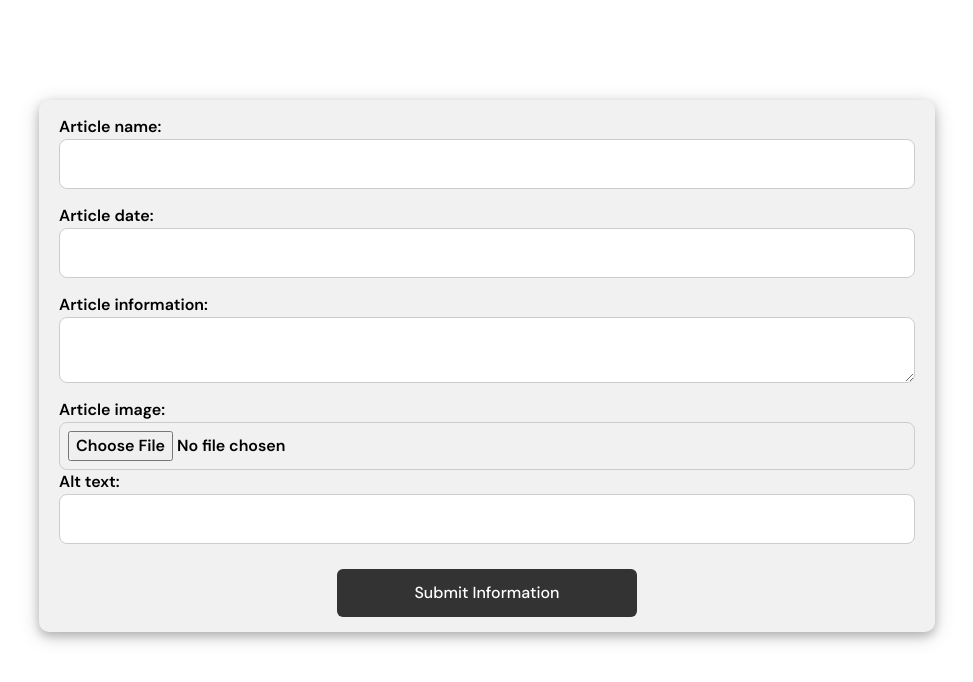
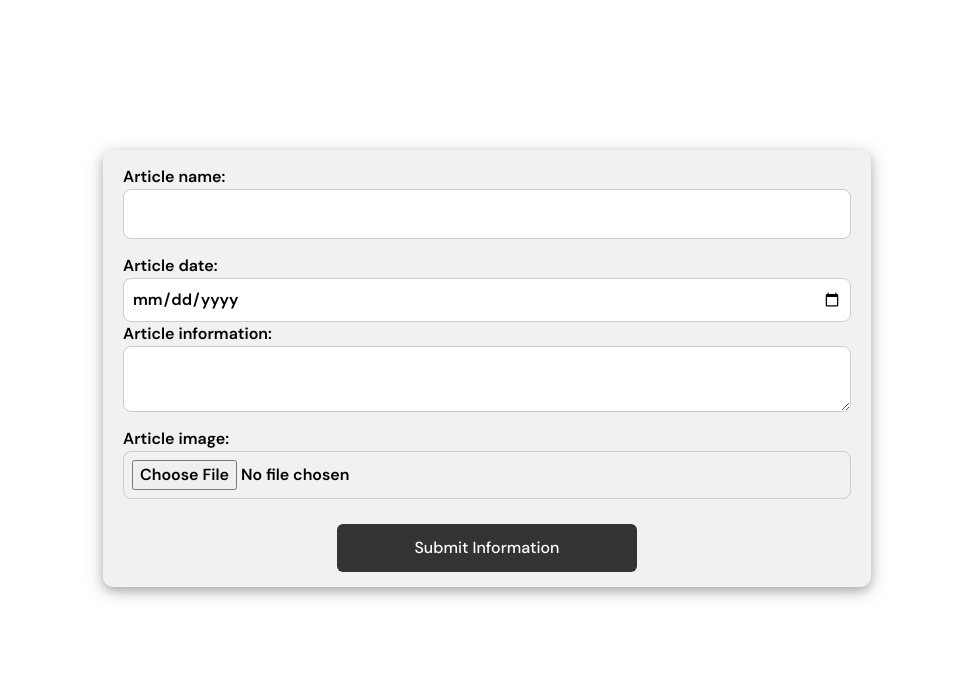
Before and after one commit to NikitaSidaway/Tennis-app, a Flask app: page /admin/dashboard in a window 1280 px wide. Shown: the part 50-732 px from the top of the page, without its empty margins (153-1126 px from the left). Run offline with Flask 3, Linux system fonts and the light colour scheme; a user stored in the database is signed in.

Commit message:
Added date picker to form

```diff
--- a/app.py
+++ b/app.py
@@ -131,14 +131,13 @@ def add_item():
     heading = request.form['heading']
     date = request.form['date']
     text = request.form['information']
-    alt_text = request.form['alt_text']
 
     filename = secure_filename(file.filename)
     file.save(uploadFolder+filename)
 
-    sql_image = "INSERT INTO images (file_name, alt) VALUES (?, ?);"
+    sql_image = "INSERT INTO images (file_name) VALUES (?);"
 
-    image_id = query_db(sql_image, (filename, alt_text), inserting=True)
+    image_id = query_db(sql_image, (filename,), inserting=True)
 
     sql_news = "INSERT INTO news (heading, date, information, image_id) VALUES (?, ?, ?, ?);"
 
--- a/static/styles.css
+++ b/static/styles.css
@@ -293,11 +293,11 @@ img {
 }
 
 .input-form{
-  width: 70%;
+  width: 60%;
   margin: auto;
   padding: 15px 20px;
   border-radius: 10px;
-  margin-top: 100px;
+  margin-top: 150px;
 
   font-family: "DM Sans";
   font-size: 16px;
--- a/templates/admin.html
+++ b/templates/admin.html
@@ -7,7 +7,7 @@
     <input class="w3-input w3-border w3-round-large" type="text" id="heading" name="heading">
 
     <label for="date">Article date:</label>
-    <input class="w3-input w3-border w3-round-large" type="text" id="date" name="date">
+    <input class="w3-input w3-border w3-round-large" type="date" id="date" name="date">
 
     <label for="article_text">Article information:</label>
     <textarea class="w3-input w3-border w3-round-large" type="text" id="information" name="information"></textarea>
@@ -15,9 +15,6 @@
     <label for="file">Article image:</label>
     <input class="w3-input w3-border w3-round-large" type="file" name="file">
 
-    <label for="alt_text">Alt text:</label>
-    <input class="w3-input w3-border w3-round-large" type="text" id="alt_text" name="alt_text">
-
     <input type="submit" value="Submit Information">
 
 </form>
```
Also changed, not shown: database.db.
